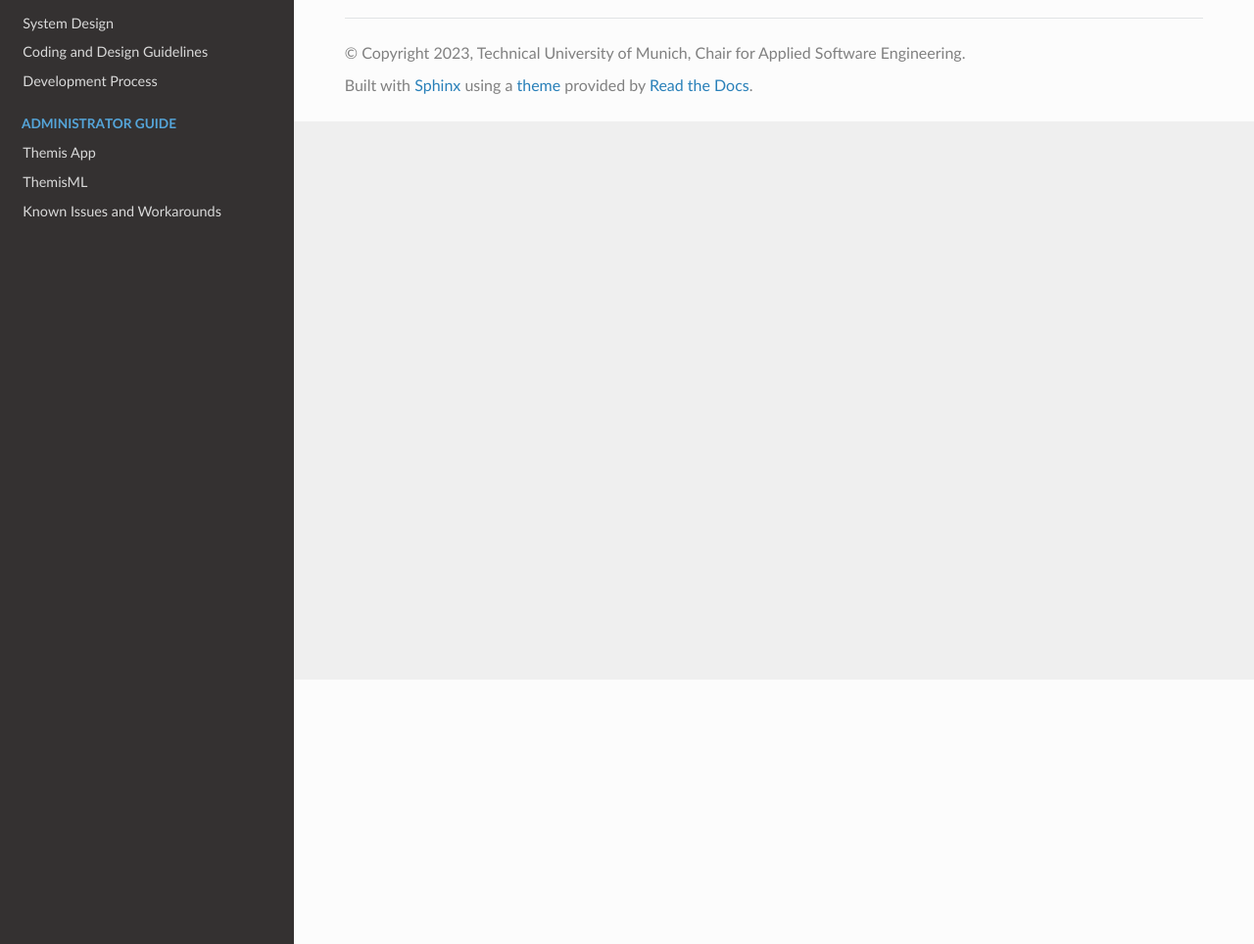
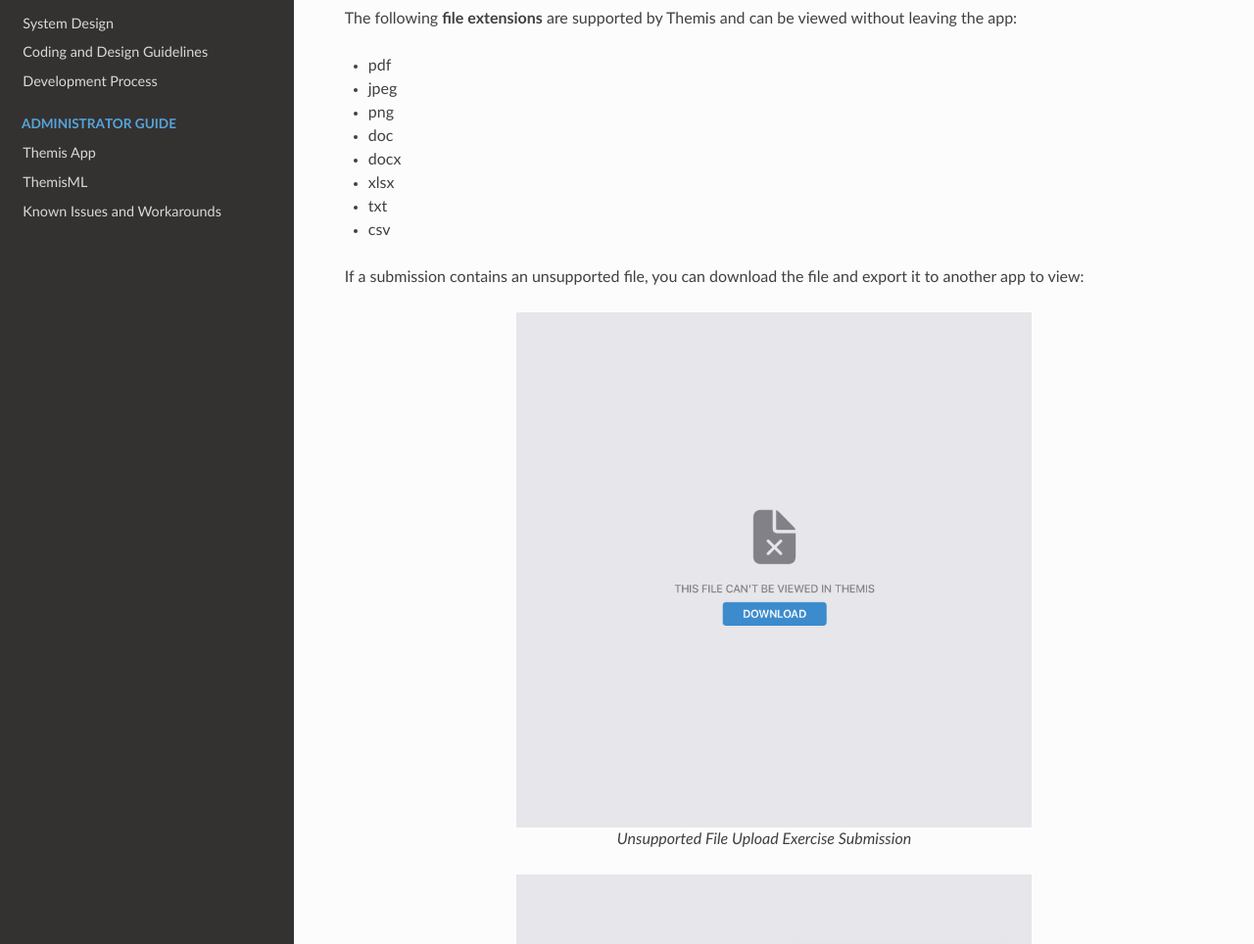
Before and after one commit to ls1intum/Themis, a Sphinx documentation site: the page built from docs/user/file-upload-assessment/file-upload-assessment.rst, in a window 1280 px wide and 1400 px high, scrolled down 270 px. Shown: the part 436-1400 px from the top of the window at 98% size. Built offline with Sphinx 7.4.7 and the Read the Docs theme 2.0.0, drawn with Linux system fonts in a browser that asks for light colours; some of the changed text lies outside the part shown.

Commit message:
Finish modeling and file upload sections

```diff
--- a/docs/user/file-upload-assessment/file-upload-assessment.rst
+++ b/docs/user/file-upload-assessment/file-upload-assessment.rst
@@ -5,3 +5,32 @@ File Upload Exercise
 	<iframe src="https://live.rbg.tum.de/w/artemisintro/41039?video_only=1&t=0" allowfullscreen="1" frameborder="0" width="600" height="500">
 		File upload exercise assessment tutorial
 	</iframe>
+
+File upload exercises do **not** support referenced feedback.
+
+The following **file extensions** are supported by Themis and can be viewed without leaving
+the app:
+
+- pdf
+- jpeg
+- png
+- doc
+- docx
+- xlsx
+- txt
+- csv
+
+If a submission contains an unsupported file, you can download the file and export it
+to another app to view:
+
+.. figure:: ./images/file-upload-unsupported.png
+	:width: 60%
+	:align: center
+
+	Unsupported File Upload Exercise Submission
+
+.. figure:: ./images/file-upload-unsupported-export.png
+	:width: 60%
+	:align: center
+
+	Exporting Unsupported File Upload Exercise Submission
```
Also changed, not shown: docs/user/modeling-assessment/modeling-assessment.rst (+20 -0 lines), docs/user/file-upload-assessment/images/file-upload-unsupported-export.png (added), docs/user/file-upload-assessment/images/file-upload-unsupported.png (added), docs/user/modeling-assessment/images/modeling-suggestions.png (added).
